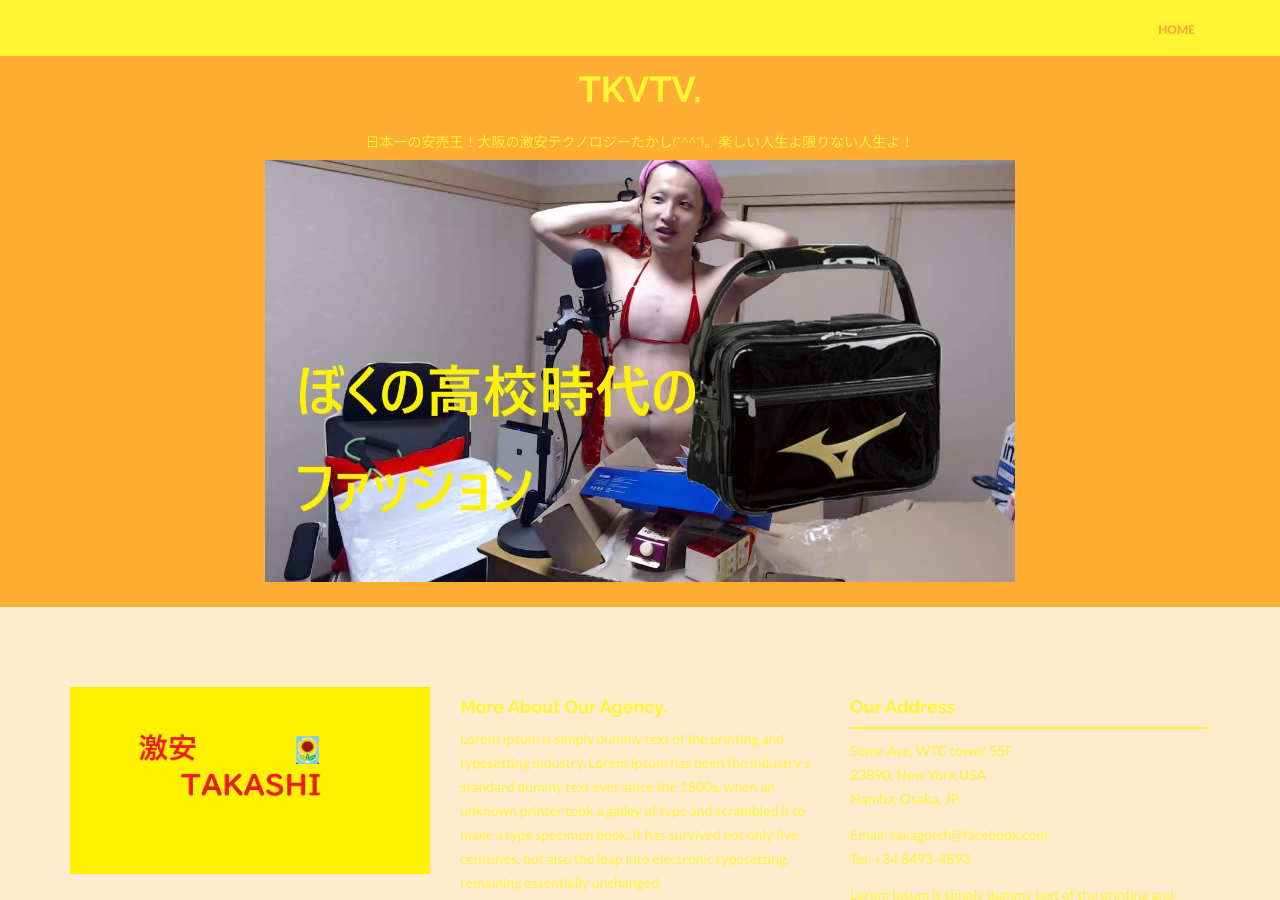
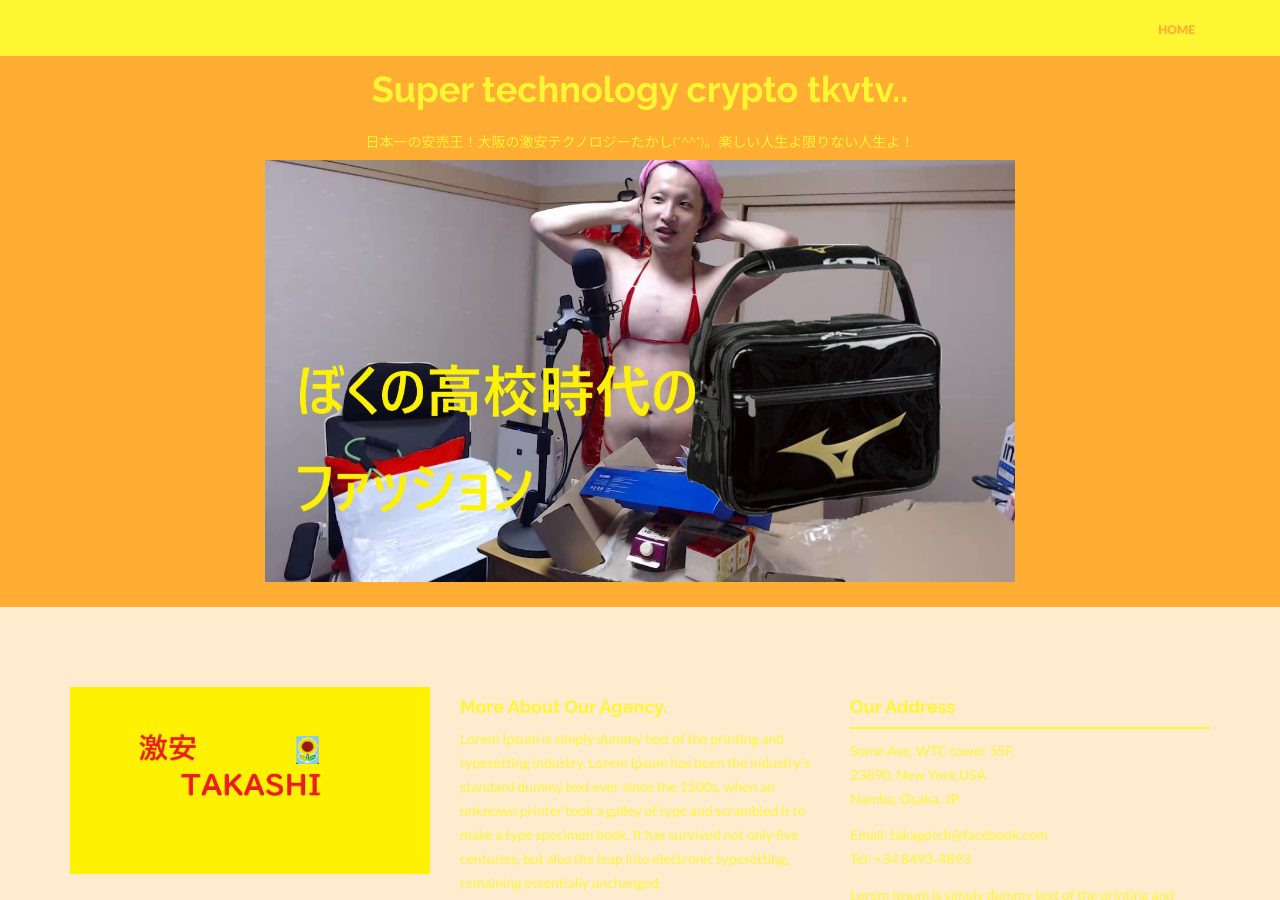
Before and after one commit to takagotch/o2361, a Jekyll site: the page built from index.html, in a window 1280 px wide and 900 px high. Built offline with Jekyll 4.4.1, drawn with Linux system fonts in a browser that asks for light colours; nearby versions of some CDN libraries.

Commit message:
Update _config.yml

```diff
--- a/_config.yml
+++ b/_config.yml
@@ -1,7 +1,7 @@
 ### GENERAL SETTINGS ###
 
 # Site settings
-title: TKVTV.
+title: Super technology crypto tkvtv..
 description: "日本一の安売王！大阪の激安テクノロジーたかし(*^^*)。楽しい人生よ限りない人生よ！"
 analytics: #Google analytics code in the format XX-nnnnnnnn-n
 baseurl: "https://takagotch.github.io/page60/" #important: start with /
```
